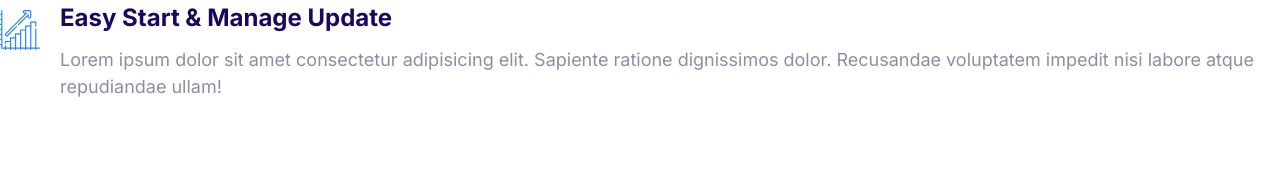
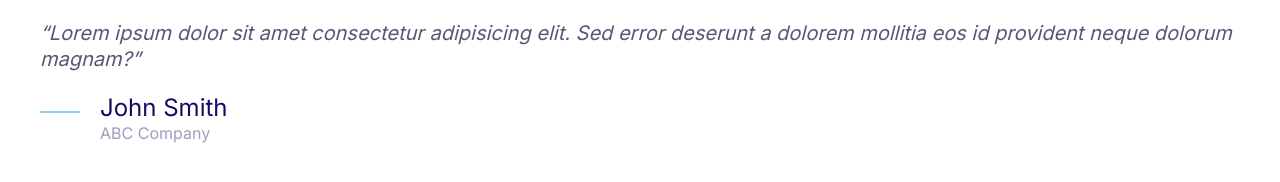
Before and after one commit to awoham/moshify, a plain HTML site: page index.html in a window 1280 px wide. Drawn offline with Linux system fonts and the light colour scheme.

Commit message:
Build the quote component

```diff
--- a/CSS/styles.css
+++ b/CSS/styles.css
@@ -4,6 +4,7 @@
     --color-accent: #ff3400;
     --color-headings: #1b0760;
     --color-body: #918ca4;
+    --color-body-darker: #5c5577;
     --color-border: #ccc;
     --border-radius: 30px;
 }
@@ -388,3 +389,54 @@ a {
 .media__image {
     margin-top: 1rem;
 }
+
+/* Quote */
+.quote {
+    font-size: 3rem;
+    font-style: italic;
+    color: var(--color-body-darker);
+    line-height: 1.3;
+}
+
+.quote__text::before {
+    content: open-quote;
+}
+
+.quote__text::after {
+    content: close-quote;
+}
+
+.quote__author {
+    font-size: 3rem;
+    font-weight: 500;
+    font-style: normal;
+    margin-bottom: 0;
+}
+
+.quote__organization {
+    color: var(--color-headings);
+    opacity: 0.4;
+    font-size: 2rem;
+    font-style: normal;
+}
+
+.quote__line {
+    position: relative;
+    bottom: 10px;
+}
+
+@media screen and ( min-width: 1024px) {
+
+    .quote {
+        font-size: 2rem;
+    }
+
+    .quote__author {
+        font-size: 2.4rem;
+    }
+
+    .quote__organization {
+        font-size: 1.6rem;
+    }
+
+}
--- a/index.html
+++ b/index.html
@@ -12,18 +12,21 @@
     <link rel="stylesheet" href="css/styles.css" />
 </head>
 <body>
+    <blockquote class="quote">
+        <p class="quote__text">Lorem ipsum dolor sit amet consectetur adipisicing elit. Sed error deserunt a dolorem mollitia eos id provident neque dolorum magnam?</p>
+        <footer>
             <div class="media">
                 <div class="media__image">
-            <svg class="icon icon--primary">
-                <use xlink:href="images/sprite.svg#growth"></use>
+                    <svg class="icon icon--primary quote__line">
+                        <use xlink:href="images/sprite.svg#line"></use>
                     </svg>
                 </div>
                 <div class="media__body">
-            <h3 class="media__title">Easy Start & Manage Update</h3>
-            <p>
-                Lorem ipsum dolor sit amet consectetur adipisicing elit. Sapiente ratione dignissimos dolor. Recusandae voluptatem impedit nisi labore atque repudiandae ullam!
-            </p>
+                    <h3 class="media__title quote__author">John Smith</h3>
+                    <p class="quote__organization">ABC Company</p>
                 </div>
             </div>
+        </footer>
+    </blockquote>
 </body>
 </html>
```
Also changed, not shown: components/quote.html (added, +16 -0 lines). Lines whose indentation alone changed are shown as unchanged.
